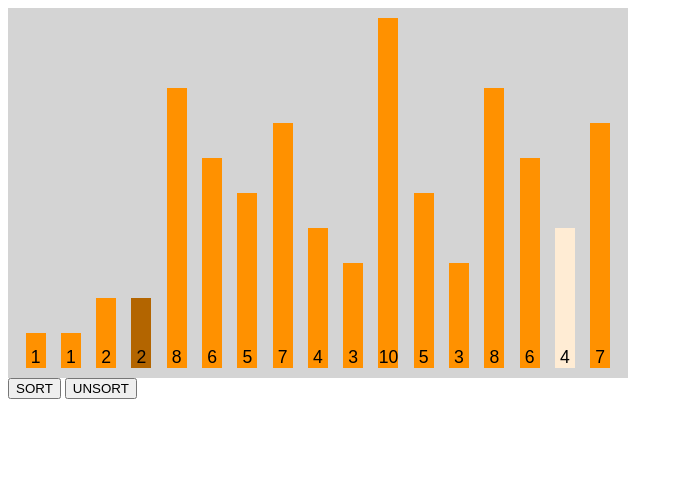
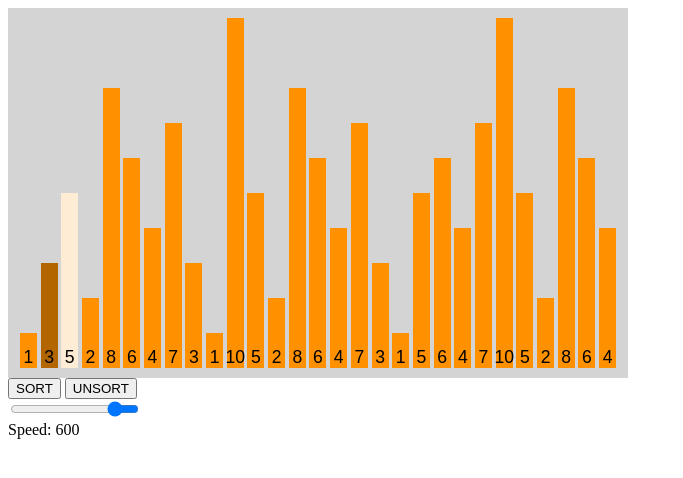
Before and after one commit to nikola1912/algorithm-visualization, a website built with webpack: page dist/index.html in a window 1280 px wide. Both pictures are taken after a click on the button "SORT". Shown: the whole page, without its empty margins (0-683 px from the left). Built offline with Linux system fonts and the light colour scheme.

Commit message:
Implement sorting speed slider

```diff
--- a/src/index.js
+++ b/src/index.js
@@ -1,16 +1,28 @@
 import testObjects from "./testObjects.js";
 import displayController from "./displayController.js";
-import sortingAlgorithms from "./sortingAlgorithms.js";
+import { sortingAlgorithms, setSpeed, getSpeed, setMaxSpeed, getMaxSpeed } from "./sortingAlgorithms.js";
+
+//import sortingController from "./sortingController.js";
 
 const testArray = testObjects.testArray.slice();
 displayController.drawArray(testArray);
 
+document.getElementById("speedSlider").value = getSpeed();
+document.getElementById("value").innerHTML = getMaxSpeed() - getSpeed();
+
+//sortingController.applyEventListeners();
+
 document.getElementById("sortButton").addEventListener("click", async () => {
     let sortedArray = await sortingAlgorithms.bubbleSort(testArray);
-    //displayController.drawArray(sortedArray);
     console.log(sortedArray);
-})
+});
 
 document.getElementById("unsortButton").addEventListener("click", () => {
     displayController.drawArray(testArray);
-})
+});
+
+document.getElementById("speedSlider").addEventListener("input", () => {
+    let newSpeed = document.getElementById("speedSlider").value;
+    document.getElementById("value").innerHTML = getMaxSpeed() - newSpeed;
+    setSpeed(newSpeed);
+});
--- a/src/sortingAlgorithms.js
+++ b/src/sortingAlgorithms.js
@@ -1,6 +1,13 @@
 import displayController from "./displayController.js";
 
-const speed = 50;
+let speed = 100;
+let maxSpeed = 700;
+
+const setSpeed = newSpeed => speed = newSpeed;
+const getSpeed = () => speed;
+
+const setMaxSpeed = newMaxSpeed => maxSpeed = newMaxSpeed;
+const getMaxSpeed = () => maxSpeed;
 
 const removeHighlight = async (bar) => {
     await new Promise(resolve => {
@@ -55,4 +62,4 @@ const sortingAlgorithms = (() => {
     };
 })();
 
-export default sortingAlgorithms;
+export { sortingAlgorithms, setSpeed, getSpeed, setMaxSpeed, getMaxSpeed };
--- a/src/testObjects.js
+++ b/src/testObjects.js
@@ -1,3 +1,3 @@
 export default {
-    testArray: [3, 1, 5, 2, 8, 6, 4, 7, 3, 1, 10, 5, 2, 8, 6, 4, 7],
+    testArray: [3, 1, 5, 2, 8, 6, 4, 7, 3, 1, 10, 5, 2, 8, 6, 4, 7, 3, 1, 5, 6, 4, 7, 10, 5, 2, 8, 6, 4],
 }
```
Also changed, not shown: dist/css/styles.css, dist/index.html, dist/main.js.
